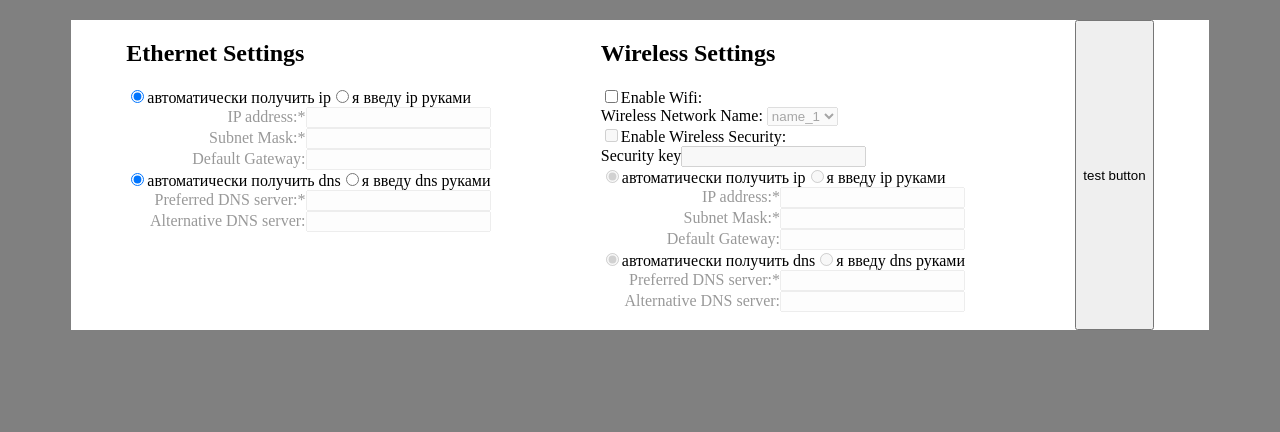
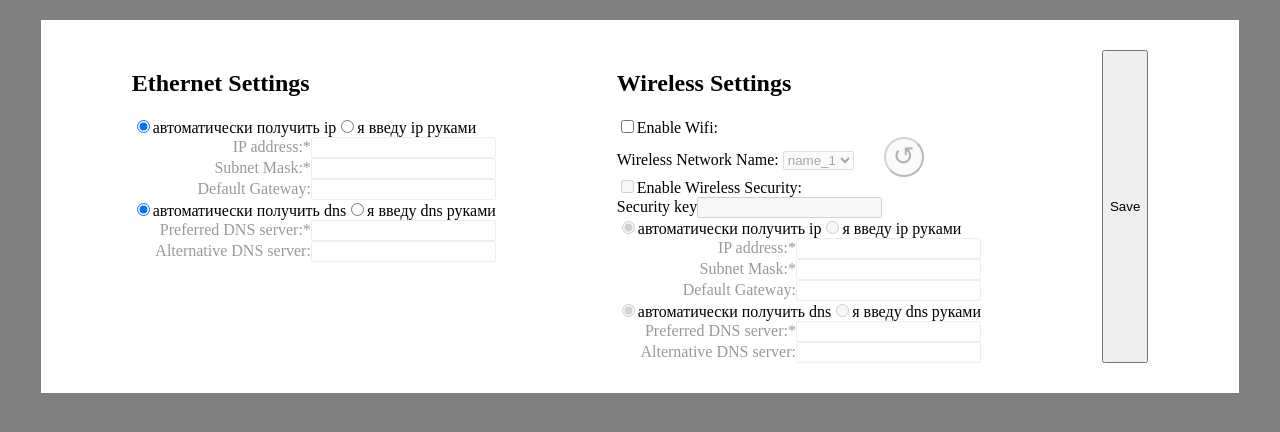
Before and after one commit to Gramded/test-task-React, a React (Create React App) app: page / in a window 1280 px wide. Shown: the top 432 px of the page. Built offline with nearby package versions, Linux system fonts and the light colour scheme.

Commit message:
1.0 no style

```diff
--- a/src/components/App.css
+++ b/src/components/App.css
@@ -6,8 +6,9 @@ body {
   display: flex;
   justify-content: space-around;
   width: 90%;
-  height: 310px;
+  height: min-content;
   margin: 20px auto;
+  padding: 30px;
   background-color: white;
 }
 
--- a/src/components/App.js
+++ b/src/components/App.js
@@ -7,23 +7,36 @@ export default class App extends React.Component{
 
     regexp_ip = new RegExp(/^(25[0-5]|2[0-4][0-9]|[01]?[0-9][0-9]?)\.(25[0-5]|2[0-4][0-9]|[01]?[0-9][0-9]?)\.(25[0-5]|2[0-4][0-9]|[01]?[0-9][0-9]?)\.(25[0-5]|2[0-4][0-9]|[01]?[0-9][0-9]?)$/);
     regexp_mask = new RegExp(/^(((255\.){3}(255|254|252|248|240|224|192|128|0+))|((255\.){2}(255|254|252|248|240|224|192|128|0+)\.0)|((255\.)(255|254|252|248|240|224|192|128|0+)(\.0+){2})|((255|254|252|248|240|224|192|128|0+)(\.0+){3}))$/);
-    regexp_dns = new RegExp(/^[sap](([a-zA-Z0-9]|[a-zA-Z0-9][a-zA-Z0-9\-]*[a-zA-Z0-9])\.)*([A-Za-z0-9]|[A-Za-z0-9][A-Za-z0-9\-]*[A-Za-z0-9])$/);
+    regexp_dns = new RegExp(/^(http|https):\/\/(([a-z0-9]|[a-z0-9][a-z0-9\-]*[a-z0-9])\.)*([a-z0-9]|[a-z0-9][a-z0-9\-]*[a-z0-9])(:[0-9]+)?$/);
 
     settings = {
-        ethernet_ip: {
-        ethernet_ip_mod: 'auto',
-        ethernet_ip_address: 'auto',
-        ethernet_ip_mask: 'auto',
-        ethernet_ip_gateway: 'auto'
+        eth_ip: {
+            name: 'eth_ip',
+            ip_mod: 'auto',
+            ip_address: 'auto',
+            ip_mask: 'auto',
+            ip_gateway: 'auto'
         },
-        ethernet_dns: {
-        ethernet_dns_mod: 'auto',
-        ethernet_dns_preferred: 'auto',
-        ethernet_dns_alternative: 'auto'
+        eth_dns: {
+            name: 'eth_dns',
+            dns_mod: 'auto',
+            dns_preferred: 'auto',
+            dns_alternative: 'auto'
         },
-        wir_state: 'false',
-        wifi_ip: undefined,
-        wifi_dns: undefined};
+            wir_state: 'false',
+            wir_ip: {
+                name: 'wir_ip',
+                ip_mod: 'auto',
+                ip_address: 'auto',
+                ip_mask: 'auto',
+                ip_gateway: 'auto'
+            },
+            wir_dns: {
+                name: 'wir_dns',
+                dns_mod: 'auto',
+                dns_preferred: 'auto',
+                dns_alternative: 'auto'
+            }};
 
     is_info_right = true;
 
@@ -31,53 +44,91 @@ export default class App extends React.Component{
     dataToState = (id, value) => {
         switch (id) {
             case "eth_ip_address":
-                this.settings.ethernet_ip.ethernet_ip_address = value;
+                this.settings.eth_ip.ip_address = value;
                 break;
             case "eth_ip_subnet_mask":
-                this.settings.ethernet_ip.ethernet_ip_mask = value;
+                this.settings.eth_ip.ip_mask = value;
                 break;
             case "eth_ip_def_get":
-                this.settings.ethernet_ip.ethernet_ip_gateway = value;
+                this.settings.eth_ip.ip_gateway = value;
+                break;
+            case 'eth_dns_preferred':
+                this.settings.eth_dns.dns_preferred = value;
+                break;
+            case 'eth_dns_alternative':
+                this.settings.eth_dns.dns_alternative = value;
                 break;
             case "wir_ip_address":
-                this.settings.wifi_ip.wifi_ip_address = value;
+                this.settings.wir_ip.ip_address = value;
                 break;
             case "wir_ip_subnet_mask":
-                this.settings.wifi_ip.wifi_ip_mask = value;
+                this.settings.wir_ip.ip_mask = value;
                 break;
             case "wir_ip_def_get":
-                this.settings.wifi_ip.wifi_ip_geteway = value;
+                this.settings.wir_ip.ip_geteway = value;
+                break;
+            case 'wir_dns_preferred':
+                this.settings.eth_dns.dns_preferred = value;
+                break;
+            case 'wir_dns_alternative':
+                this.settings.eth_dns.dns_alternative = value;
                 break;
             default:
                 console.log(id, value);
         }
     };
 
-    test_json = () => {
+    sendJSON = () => {
         this.is_info_right = true;
-        this.ethernetIPValidator();
-        if (this.is_info_right === true) {console.log(JSON.stringify(this.settings))}};
+        this.ipValidator(this.settings.eth_ip);
+        this.dnsValidator(this.settings.eth_dns);
+        if (this.settings.wir_state !== "false") {
+            this.ipValidator(this.settings.wir_ip);
+            this.dnsValidator(this.settings.wir_dns);
+        }
+        if (this.is_info_right === true) {
+            console.log(JSON.stringify(this.settings))
+        }};
 
-    ethernetIPValidator = () => {
-        if (this.settings.ethernet_ip.ethernet_ip_mod ==="follow") {
-            if (this.regexpIP(this.settings.ethernet_ip.ethernet_ip_address) === false) {
-                document.getElementById('eth_ip_address').classList.add('input-false');
+   ipValidator = (obj_name) => {
+       let bug_fix_name = [obj_name.name];
+        if (obj_name.ip_mod ==="follow") {
+            if (this.regexpIP(obj_name.ip_address) === false) {
+                document.getElementById(`${obj_name.name}_address`).classList.add('input-false');
                 this.is_info_right = false;
             } else {
-                document.getElementById('eth_ip_address').classList.remove('input-false');
+                document.getElementById(`${obj_name.name}_address`).classList.remove('input-false');
             }
-            if (this.regexpMask(this.settings.ethernet_ip.ethernet_ip_mask) === false) {
-                document.getElementById('eth_ip_subnet_mask').classList.add("input-false");
+            if (this.regexpMask(obj_name.ip_mask) === false) {
+                document.getElementById(`${obj_name.name}_subnet_mask`).classList.add("input-false");
                 this.is_info_right = false;
             } else {
-                document.getElementById('eth_ip_subnet_mask').classList.remove("input-false");
+                document.getElementById(`${obj_name.name}_subnet_mask`).classList.remove("input-false");
             }
         } else {
-            for (let prop in this.settings.ethernet_ip) {
-                this.settings.ethernet_ip[prop] = "auto";
+            for (let prop in obj_name) {
+                obj_name[prop] = "auto";
             }
         }
+       obj_name.name = bug_fix_name[0];
     };
+
+   dnsValidator = (obj_name) => {
+       let bug_fix_name = [obj_name.name];
+       if (obj_name.dns_mod === 'follow') {
+           if (this.regexpDNS(obj_name.dns_preferred) === false ) {
+               document.getElementById(`${obj_name.name}_preferred`).classList.add('input-false');
+               this.is_info_right = false;
+           } else {
+               document.getElementById(`${obj_name.name}_preferred`).classList.remove('input-false')
+           }
+       } else {
+           for (let prop in obj_name) {
+               obj_name[prop] = "auto";
+           }
+       }
+       obj_name.name = bug_fix_name[0];
+   };
 
     regexpIP = (text) => {
         if (this.regexp_ip.test(text) === true && text !== 'auto') {
@@ -95,35 +146,40 @@ export default class App extends React.Component{
             return false;
         }
     };
-    regexpDNS = () => {
-
+    regexpDNS = (text) => {
+        if (this.regexp_dns.test(text) === true && text !== 'auto') {
+            return true;
+        } else {
+            alert('field is incorrectly entered');
+            return false;
+        }
     };
 
     dataInputMode = (text) => {
         switch (text) {
             case "auto_mod_eth_ip_false":
-                this.settings.ethernet_ip.ethernet_ip_mod = 'follow';
+                this.settings.eth_ip.ip_mod = 'follow';
                 break;
             case "auto_mod_eth_ip_true":
-                this.settings.ethernet_ip.ethernet_ip_mod = 'auto';
+                this.settings.eth_ip.ip_mod = 'auto';
                 break;
-            case "auto_mod_eth_dns_false":
-                this.settings.ethernet_dns.ethernet_dns_mod = 'follow';
+            case "auto_mode_eth_dns_false":
+                this.settings.eth_dns.dns_mod = 'follow';
                 break;
-            case "auto_mod_eth_dns_true":
-                this.settings.ethernet_dns.ethernet_dns_mod = 'auto';
+            case "auto_mode_eth_dns_true":
+                this.settings.eth_dns.dns_mod = 'auto';
                 break;
             case "auto_mod_wir_ip_false":
-                this.settings.wifi_ip.wifi_ip_mod = 'follow';
+                this.settings.wir_ip.ip_mod = 'follow';
                 break;
             case "auto_mod_wir_ip_true":
-                this.settings.wifi_ip.wifi_ip_mod = 'auto';
+                this.settings.wir_ip.ip_mod = 'auto';
                 break;
             case "auto_mode_wir_dns_false":
-                this.settings.wifi_dns.wifi_dns_mod = 'follow';
+                this.settings.wir_dns.dns_mod = 'follow';
                 break;
             case "auto_mode_wir_dns_true":
-                this.settings.wifi_dns.wifi_dns_mod = 'auto';
+                this.settings.wir_dns.dns_mod = 'auto';
                 break;
         }
         console.log(text);
@@ -133,22 +189,8 @@ export default class App extends React.Component{
         console.log(text);
         if (text === 'wir_mod_false') {
             this.settings.wir_state = 'false';
-            this.settings.wifi_ip = undefined;
-            this.settings.wifi_dns = undefined;
-            console.log('false');
         } else if (text === 'wir_mod_true') {
             this.settings.wir_state = 'true';
-            this.settings.wifi_ip = {
-                wifi_ip_mod: 'auto',
-                wifi_ip_address: 'auto',
-                wifi_ip_mask: 'auto',
-                wifi_ip_gateway: 'auto'
-            };
-            this.settings.wifi_dns = {
-                wifi_dns_mod: 'auto',
-                wifi_dns_preferred: 'auto',
-                wifi_dns_alternative: 'auto'
-            };
         }
     };
 
@@ -162,7 +204,7 @@ export default class App extends React.Component{
                 dataInputMode={this.dataInputMode}
                 dataWirMod={this.dataWirMod}
                 dataToState={this.dataToState}/>
-            <button onClick={this.test_json}>test button</button>
+            <button onClick={this.sendJSON}>Save</button>
             </div>
         )
     }
--- a/src/components/Wifilogin/Wifilogin.css
+++ b/src/components/Wifilogin/Wifilogin.css
@@ -0,0 +1,12 @@
+.wifilogin-refresh-btn {
+    width: 40px;
+    height: 40px;
+    border-radius: 50px;
+    font-size: 26px;
+    text-align: center;
+    margin-left: 30px;
+}
+
+.wifi-mod-check {
+    display: block;
+}
--- a/src/components/Wifilogin/Wifilogin.js
+++ b/src/components/Wifilogin/Wifilogin.js
@@ -11,7 +11,8 @@ export default class Wifilogin extends React.Component{
 
         return (
             <div className=''>
-                <label htmlFor={"wireless_name"}>
+                <label htmlFor={"wireless_name"}
+                       className={"wifi-mod-check"}>
                     <input id={'wireless_name'}
                            type='checkbox'
                            checked={this.props.wifi}
@@ -28,6 +29,9 @@ export default class Wifilogin extends React.Component{
                         value_2={'name_2'}
                         value_3={'name_3'}
                     />
+                 <button
+                     disabled={!this.props.wifi_mod}
+                     className={'wifilogin-refresh-btn'}>&#8634;</button>
             </div>
         );
     }
--- /dev/null
+++ b/src/components/Wifiname/Wifiname.css
@@ -0,0 +1,3 @@
+.wifi-name-block {
+    display: inline-block;
+}
--- a/src/components/Wifiname/Wifiname.js
+++ b/src/components/Wifiname/Wifiname.js
@@ -1,4 +1,5 @@
 import React, { useState } from 'react';
+import './Wifiname.css';
 
 const Wifiname = ({text, id, name, disabled=true, dataToState, value_1, value_2, value_3}) => {
 
@@ -11,7 +12,7 @@ const Wifiname = ({text, id, name, disabled=true, dataToState, value_1, value_2,
     };
 
     return (
-        <div>
+        <div className={'wifi-name-block'}>
         <label htmlFor={id}>
             {text}
             <select id={id}
--- a/src/components/Wireless/Wireless.js
+++ b/src/components/Wireless/Wireless.js
@@ -13,7 +13,6 @@ export default class Wireless extends React.Component{
 
 
     setWifiMod = () => {
-        setTimeout( () => {console.log(this.state)}, 100);
         this.setState({wifi: !this.state.wifi});
         setTimeout( () => {this.updateDataIp(!this.state.ip_form)}, 100);
         setTimeout( () => {this.updateDataDNS(!this.state.dns_form)}, 100);
```
